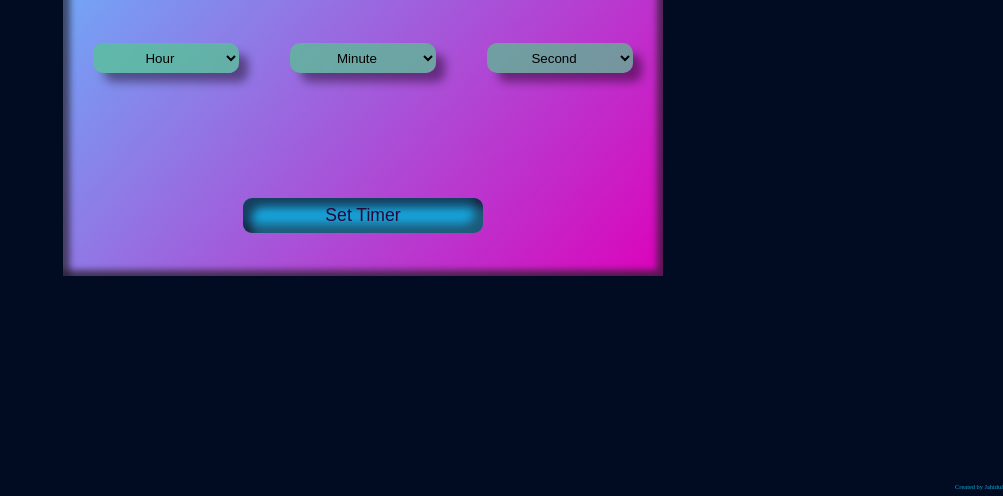
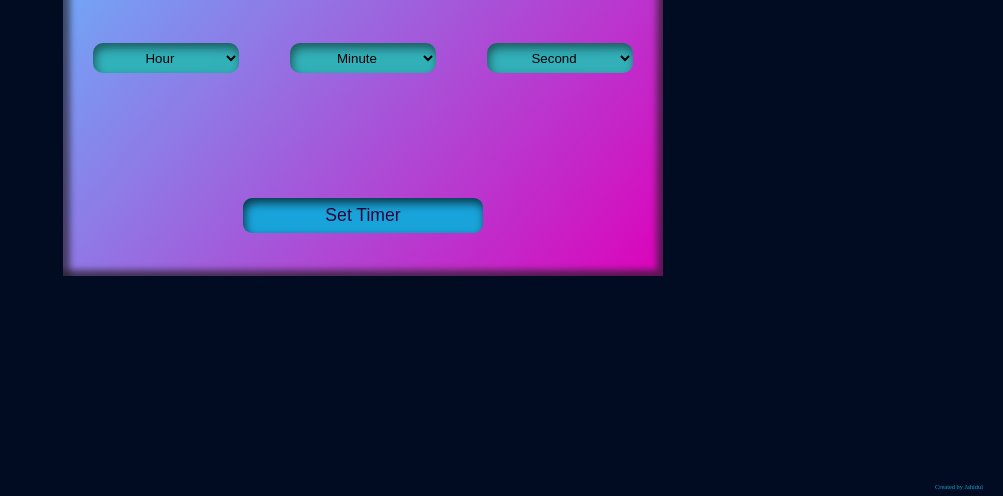
Before and after one commit to Jahid0924/Surprise01, a plain HTML site: page index.html in a window 1280 px wide. Both pictures are taken after a click on the button "Set Timer". Shown: the part 304-800 px from the top of the page, without its empty margins (277-1280 px from the left). Drawn offline with Linux system fonts and the light colour scheme.

```diff
--- a/clock.js
+++ b/clock.js
@@ -97,11 +97,10 @@ function setAlrm() {
     menu[2].value == "Second"
   ) {
     clearInterval(timmer);
-    alert("Bhai Timer Set kar do na.");
+    alert("Bhai thik se Timer Set karo na.");
     btn2.classList.add("btnhide");
     btn.classList.remove("btnhide");
   }
-
 }
 
 //clear the alarm
--- a/style.css
+++ b/style.css
@@ -97,10 +97,11 @@ select {
   border: none;
   border-radius: 10px;
   box-shadow: 2px 2px 3px;
-  background-color: rgba(84, 202, 131, 0.664);
+  background-color: rgb(46 179 177 / 98%);
   height: 30px;
-  box-shadow: 10px 10px 10px -1px rgba(18, 1, 20, 0.451),
-    -10px -10px 10px -1px rgba(32, 24, 35, 0);
+  /* box-shadow: 10px 10px 10px -1px rgba(18, 1, 20, 0.451),
+    -10px -10px 10px -1px rgba(32, 24, 35, 0); */
+    box-shadow: inset 2px 5px 10px rgb(5, 5, 5, 0.50);
 }
 .set {
   height: 35px;
@@ -111,9 +112,10 @@ select {
   font-size: 1.1rem;
   color: rgb(41, 6, 57);
   margin-bottom: 20px;
-
-  box-shadow: inset 10px 10px 10px -1px rgba(18, 1, 20, 0.616),
-    inset -10px -10px 10px -1px rgba(32, 24, 35, 0.531);
+  transition: 1.5s;
+  /* box-shadow: inset 10px 10px 10px -1px rgba(18, 1, 20, 0.616),
+    inset -10px -10px 10px -1px rgba(32, 24, 35, 0.531); */
+    box-shadow: inset 2px 5px 10px rgb(5, 5, 5, 0.68);
 }
 .buttons {
   width: 40%;
@@ -133,6 +135,7 @@ select {
 }
 .btnhide {
   display: none;
+  opacity: 0;
 }
 
 .clear {
@@ -144,8 +147,7 @@ select {
   font-size: 1.1rem;
   margin-bottom: 20px;
   color: rgb(41, 6, 57);
-  box-shadow: inset 10px 10px 10px -1px rgba(18, 1, 20, 0.616),
-    inset -10px -10px 10px -1px rgba(43, 54, 24, 0.531);
+  box-shadow: inset 2px 5px 10px rgb(5, 5, 5, 0.68);
 }
 .describe {
   width: 90%;
@@ -221,6 +223,7 @@ p{
   bottom: 0;
   right: 0;
   font-size: 0.40rem;
+  margin-right: 20px;
 }
 p:hover{
   text-shadow: 0px 0px 7px aqua;
```
